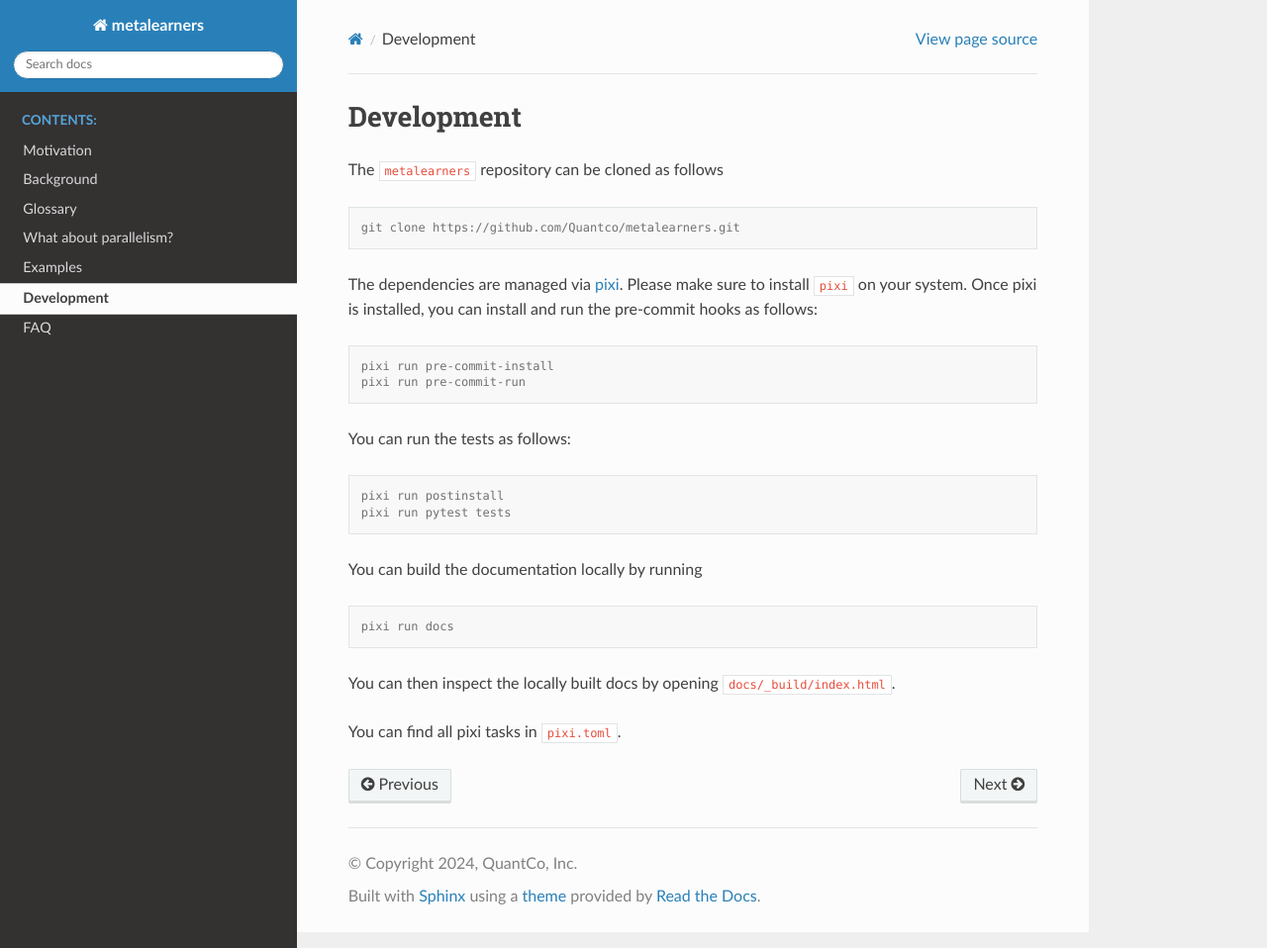
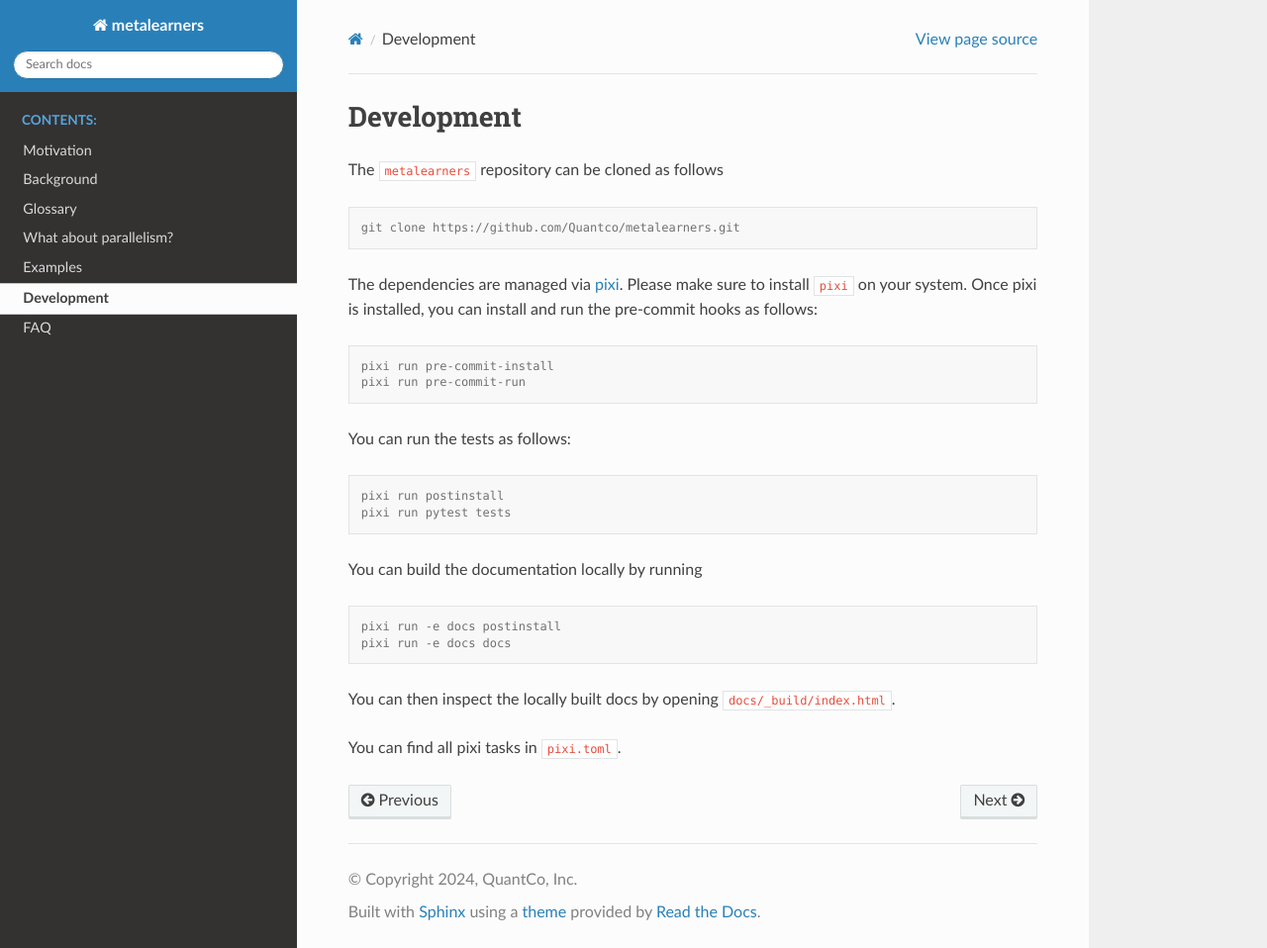
Before and after one commit to Quantco/metalearners, a Sphinx documentation site: the page built from docs/development.rst, in a window 1280 px wide and 958 px high. Shown: the whole window at 99% size. Built offline with Sphinx 7.4.7 and the Read the Docs theme 2.0.0, drawn with Linux system fonts in a browser that asks for light colours; pages that are not in the unit, such as notebooks, are missing from menus.

Commit message:
Add missing postinstall.

```diff
--- a/docs/development.rst
+++ b/docs/development.rst
@@ -30,7 +30,8 @@ You can build the documentation locally by running
 
 .. code-block:: console
 
-  pixi run docs
+  pixi run -e docs postinstall
+  pixi run -e docs docs
 
 You can then inspect the locally built docs by opening ``docs/_build/index.html``.
 
```
